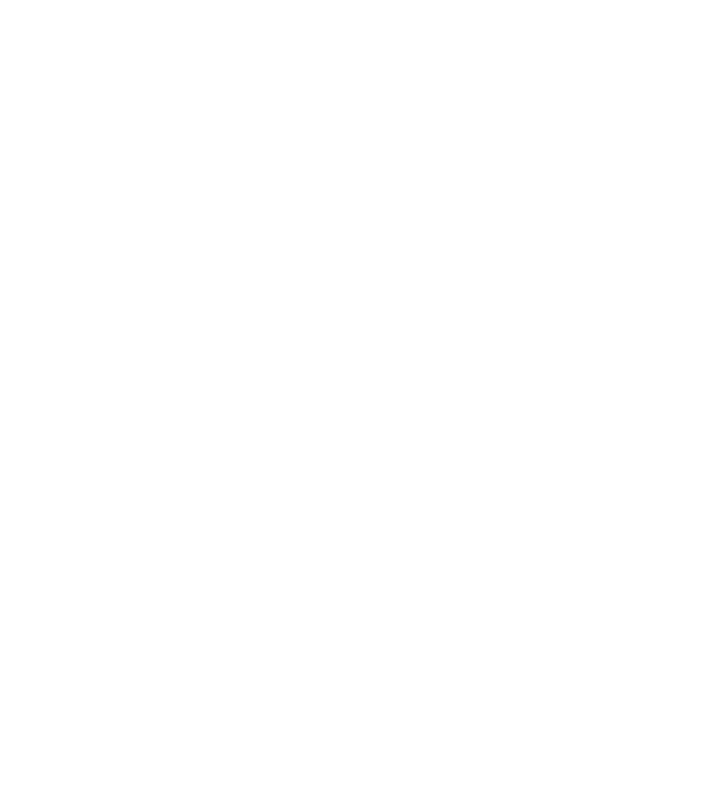
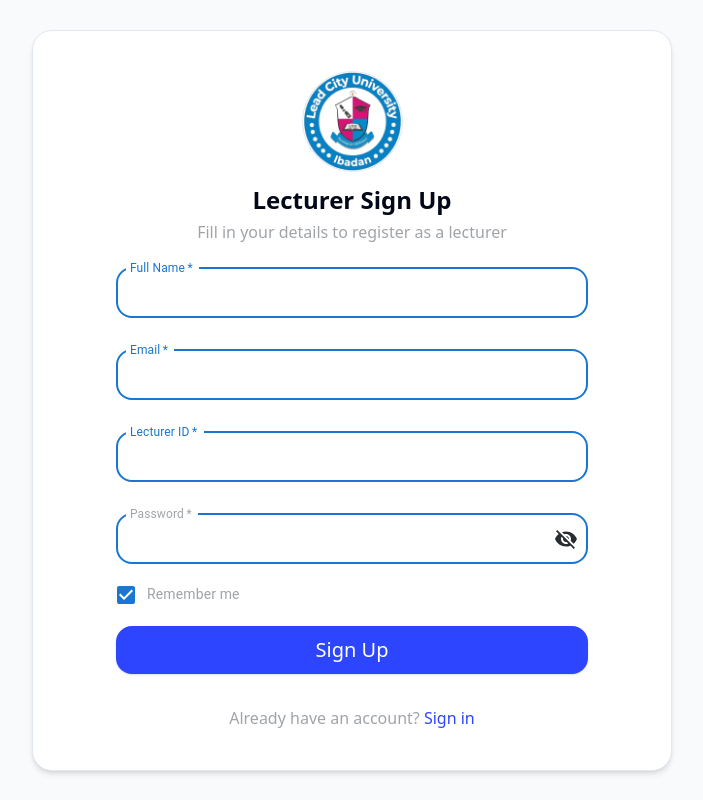
Before and after one commit to obuastella/Attendance-Management-Software, a React (Vite) app: page /lecturer/signup in a window 1280 px wide. Before the commit this address had no page. Shown: the whole page, without its empty margins (288-991 px from the left). Built offline with nearby package versions, Linux system fonts and the light colour scheme.

Commit message:
God abeg

```diff
--- a/src/App.tsx
+++ b/src/App.tsx
@@ -2,7 +2,7 @@
 import Login from "./pages/Auth/Student/Login";
 import SignUp from "./pages/Auth/Student/SignUp";
 import LecturerLogin from "./pages/Auth/Lecturer/LecturerLogin";
-import LecturerSignUp from "./pages/Auth/Lecturer/lecturerSignUp";
+import LecturerSignup from "./pages/Auth/Lecturer/LecturerSignup";
 
 export default function App() {
   return (
@@ -11,8 +11,8 @@
         <Route path="/" element={<Login />} />
         <Route path="/sign-up" element={<SignUp />} />
         {/*  */}
-        <Route path="/lecturer/sign-up" element={<LecturerSignUp />} />
         <Route path="/lecturer/login" element={<LecturerLogin />} />
+        <Route path="lecturer/signup" element={<LecturerSignup />} />
       </Routes>
     </Router>
   );
--- a/src/pages/Auth/Lecturer/LecturerLogin.tsx
+++ b/src/pages/Auth/Lecturer/LecturerLogin.tsx
@@ -1,7 +1,7 @@
 import LecturerLoginForm from "./loginForm";
 
 
-export default function LecturerLogin() {
+export default function lecturerLogin() {
   return (
     <section className="flex justify-center items-center w-full h-screen">
       <div className="shadow-md w-full md:w-[50%] py-[40px] px-[24px] border rounded-[20px]">
--- a/src/pages/Auth/Lecturer/LecturerSignUp.tsx
+++ b/src/pages/Auth/Lecturer/LecturerSignUp.tsx
@@ -1,8 +1,8 @@
 import LecturerSignUpForm from "./SignUpForm";
 
-export default function LecturerSignUp() {
+const LecturerSignup = () => {
   return (
-    <section className="flex justify-center items-center w-full h-screen bg-gray-50">
+    <div className="flex justify-center items-center w-full h-screen bg-gray-50">
       <div className="shadow-md w-full md:w-[50%] py-[40px] px-[24px] border rounded-[20px] bg-white">
         <img
           className="w-[101px] h-[101px] border rounded-full m-auto"
@@ -17,6 +17,8 @@
         </p>
         <LecturerSignUpForm />
       </div>
-    </section>
+    </div>
   );
-}
+};
+
+export default LecturerSignup;
--- a/src/pages/Auth/Lecturer/loginForm.tsx
+++ b/src/pages/Auth/Lecturer/loginForm.tsx
@@ -316,7 +316,7 @@
 
         <div className="text-secondary">
           Don't have an account?{" "}
-          <Link className="text-primary hover:underline" to="/lecturer/sign-up">
+          <Link className="text-primary hover:underline" to="/lecturer/signup">
             Sign up
           </Link>
         </div>
--- a/tsconfig.app.json
+++ b/tsconfig.app.json
@@ -25,5 +25,5 @@
     "noFallthroughCasesInSwitch": true,
     "noUncheckedSideEffectImports": true
   },
-  "include": ["src"]
+  // "include": ["src"]
 }
```
